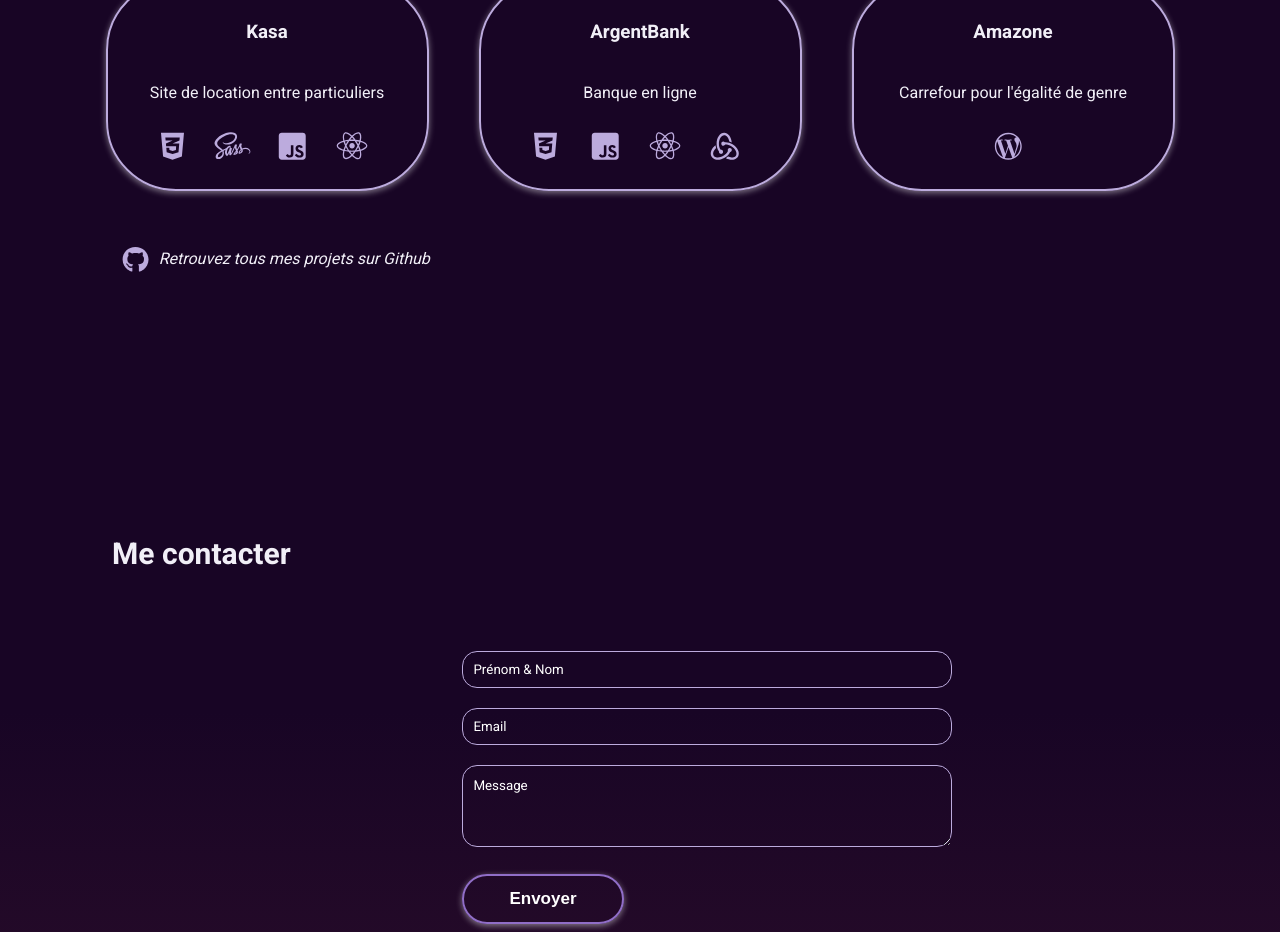
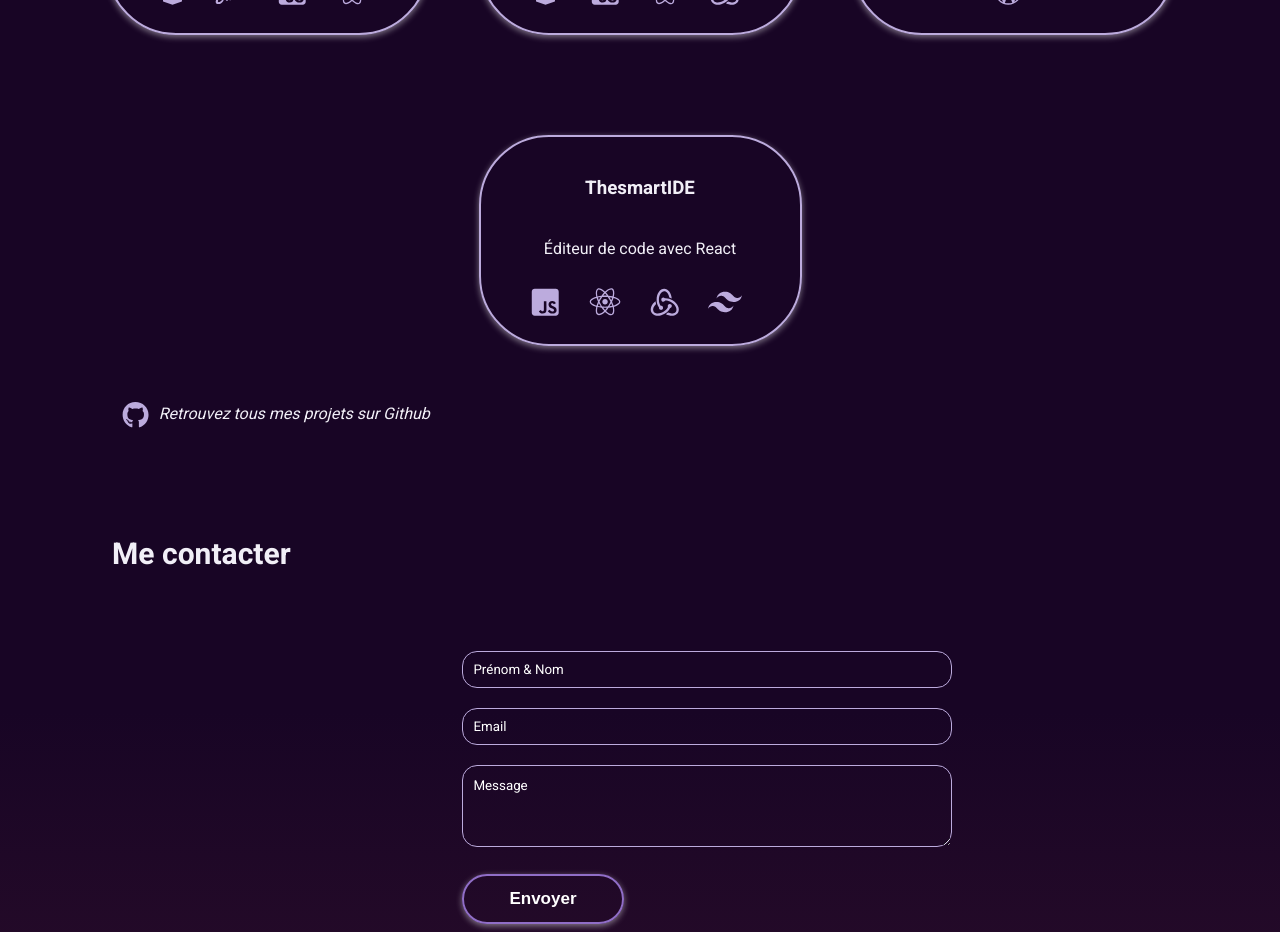
Before and after one commit to LucieRg/portfolio, a React (Create React App) app: page /Home in a window 1280 px wide. Shown: the part 2220-3152 px from the top of the page. Built offline with nearby package versions, Linux system fonts and the light colour scheme.

Commit message:
ThesmartIDE

```diff
--- a/src/Datas/ProjectsDatas.js
+++ b/src/Datas/ProjectsDatas.js
@@ -5,12 +5,15 @@ import REACT from "../Assets/icones-projects/react.svg";
 import REDUX from "../Assets/icones-projects/redux.svg";
 import SASS from "../Assets/icones-projects/sass.svg";
 import WP from "../Assets/icones-projects/wp.svg";
+import TW from "../Assets/icones-projects/tw.svg";
 import booki from "../Assets/banner/banner_booki.png";
 import OMF from "../Assets/banner/banner_ohmyfood.png";
 import SB from "../Assets/banner/banner_sophieBluel.png";
 import kasa from "../Assets/banner/banner_kasa.png";
 import AB from "../Assets/banner/banner_argent.png";
 import amazone from "../Assets/banner/amazone.png";
+import TheSmartIde from "../Assets/banner/ThesmartIDE.png";
+
 const ProjectsData = [
   {
     id: 1,
@@ -86,11 +89,22 @@ const ProjectsData = [
     languages: [WP],
     img: [amazone],
     presentation:
-      "Amazone est un centre bilingue pour l’égalité de genre, situé au cœur de Bruxelles. Il soutient les organisations engagées pour l’égalité au quotidien",
+      "Amazone est un centre bilingue pour l’égalité de genre, situé au cœur de Bruxelles. Il soutient les organisations engagées pour l’égalité au quotidien.",
     objectifs:
       "Pour la refonte entière de leur site internet, l'asbl Amazone m'a engagée pour remplacer la personne qui s'est occupée du developpement du site. Mes missions étaient de revoir les mises en pages et de rendre le site totalement responsive. J'ai dû égalemement m'occuper de la création des pages pour les traductions en néerlandais et en Anglais. Le site n'est pas encore officiellement publié.",
     site: "https://new.amazone.be/",
   },
+  {
+    id: 7,
+    title: "ThesmartIDE",
+    subtitle: "Éditeur de code avec React",
+    languages: [JS, REACT, REDUX, TW],
+    img: [TheSmartIde],
+    presentation: "thesmartIDE est une éditeur de code en ligne.",
+    objectifs:
+      "L'objectif était de créer un éditeur de code en ligne avec React, pour coder directement sur le navigateur. ",
+    site: "https://lucierg.github.io/The-smartIDE/",
+  },
 ];
 
 export default ProjectsData;
```
Also changed, not shown: src/Assets/banner/ThesmartIDE.png (added), src/Assets/icones-projects/tw.svg (added).
